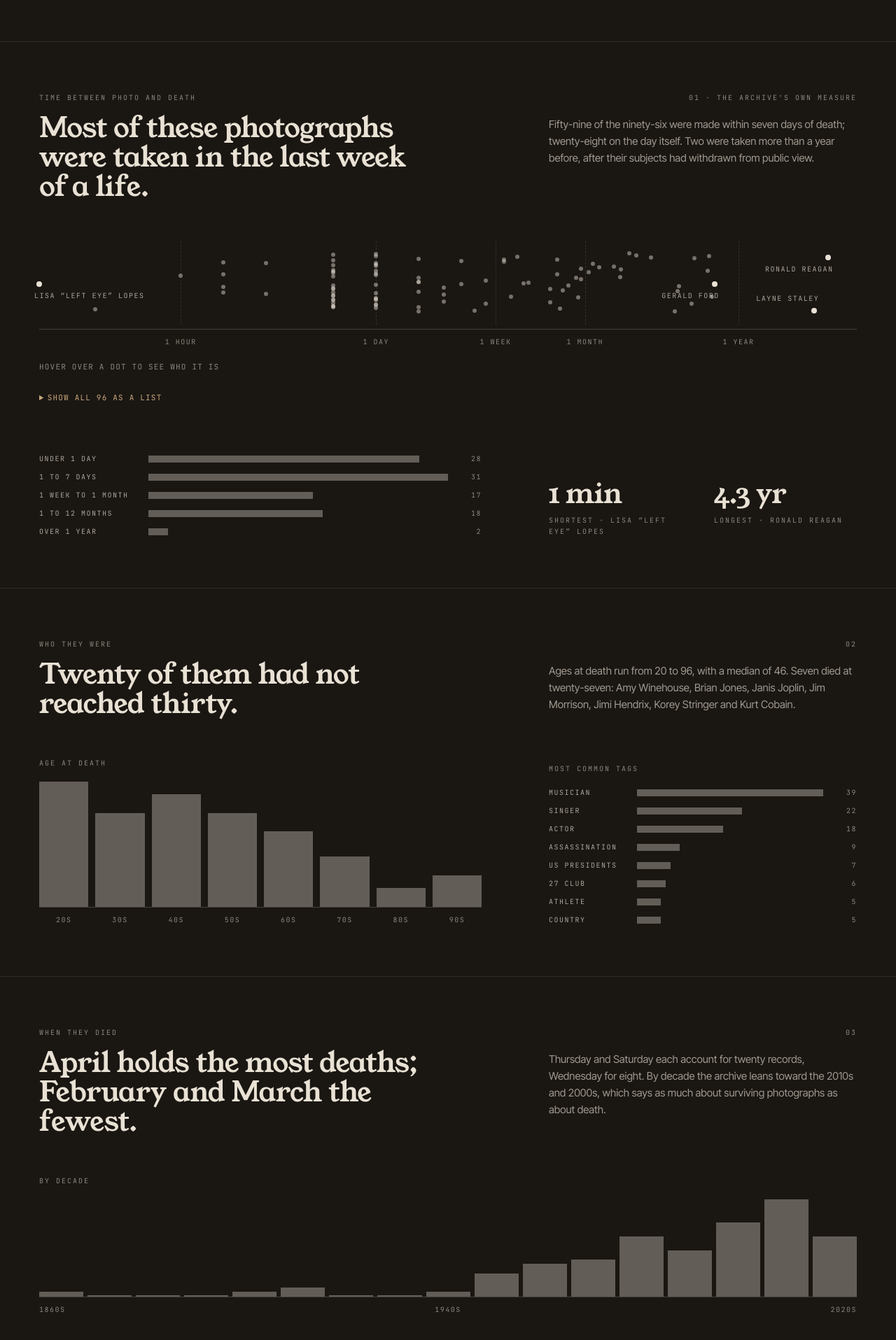
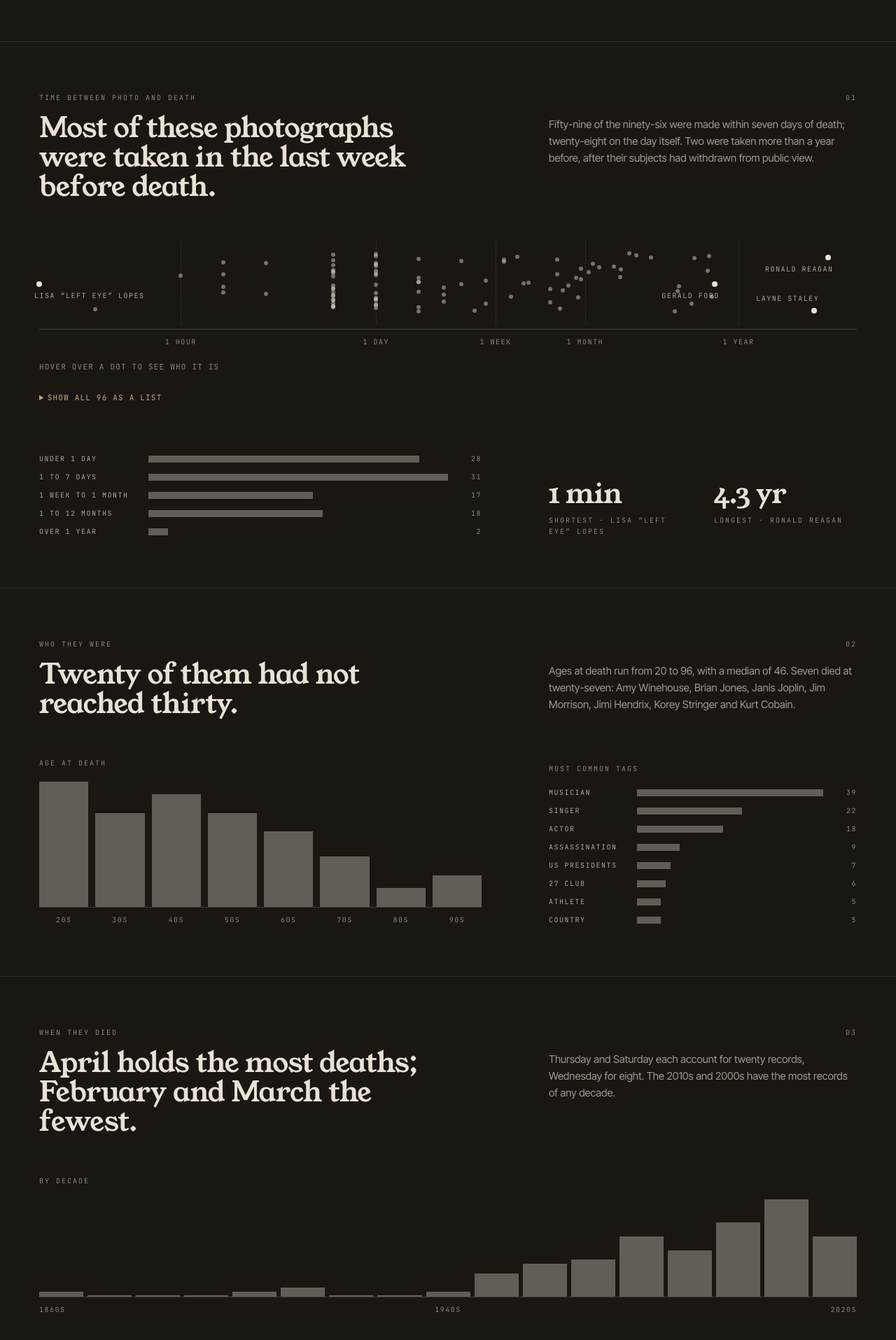
Before and after one commit to mkitzman/lastknownphoto, a Vue app: page /stats in a window 1280 px wide. Shown: the part 485-2400 px from the top of the page at 70% size. Built offline with nearby package versions, Linux system fonts and the light colour scheme.

Commit message:
Tighten About and stats copy, fix verification level description

```diff
--- a/src/views/About.vue
+++ b/src/views/About.vue
@@ -30,8 +30,8 @@ function openContact() {
       <section id="ii" class="section">
         <div class="section-main">
           <div class="section-marker">II. On presence</div>
-          <p>These photos were unremarkable at the time. They only became significant because of what came next, or because of what didn't.</p>
-          <p>Most of them aren't dramatic. A grocery store parking lot. A rehearsal break. Dinner with friends. There is nothing in the frame that warns you.</p>
+          <p>These photos were unremarkable at the time. They only matter because of what came next.</p>
+          <p>Plenty were taken in a grocery store parking lot, on a rehearsal break or at dinner with friends. There is nothing in the frame that warns you.</p>
           <p>This is an archive of the last ordinary minute.</p>
         </div>
       </section>
--- a/src/views/Stats.vue
+++ b/src/views/Stats.vue
@@ -44,9 +44,9 @@ onBeforeUnmount(() => mq?.removeEventListener('change', onMq))
     </section>
 
     <section class="section">
-      <div class="eyebrow"><span>Time between photo and death</span><span>01 · The archive's own measure</span></div>
+      <div class="eyebrow"><span>Time between photo and death</span><span>01</span></div>
       <div class="intro">
-        <h2 class="title">Most of these photographs were taken in the last week of a life.</h2>
+        <h2 class="title">Most of these photographs were taken in the last week before death.</h2>
         <p class="note">
           {{ word(s.withinWeek, true) }} of the {{ word(counted) }} were made within seven days of death;
           {{ word(s.sameDay) }} on the day itself.
@@ -91,7 +91,7 @@ onBeforeUnmount(() => mq?.removeEventListener('change', onMq))
         <p class="note">
           {{ listJoin(s.dayExtremes.most) }} {{ s.dayExtremes.most.length === 1 ? 'accounts' : 'each account' }} for {{ word(s.dayExtremes.mostCount) }} records,
           {{ listJoin(s.dayExtremes.fewest) }} for {{ word(s.dayExtremes.fewestCount) }}.
-          By decade the archive leans toward the {{ listJoin(s.topDecades) }}, which says as much about surviving photographs as about death.
+          The {{ listJoin(s.topDecades) }} have the most records of any decade.
         </p>
       </div>
       <div class="chart-gap">
@@ -129,8 +129,8 @@ onBeforeUnmount(() => mq?.removeEventListener('change', onMq))
       <div class="intro">
         <h2 class="title">{{ sharePhrase(s.photographerCredited, s.total, 'in') }} carry a photographer's name.</h2>
         <p class="note">
-          Each record is graded for how firmly it can be established as the last known photograph.
-          Level 5 is a dated, attributed image with corroborating testimony; Level 1 is a plausible but unconfirmed candidate.
+          Each record is graded on how sure we can be that it's the last photograph.
+          Level 5 was taken at the moment of death or minutes before. Level 1 is still disputed, with more than one photo claimed as the last.
         </p>
       </div>
       <div class="split-row even">
```
